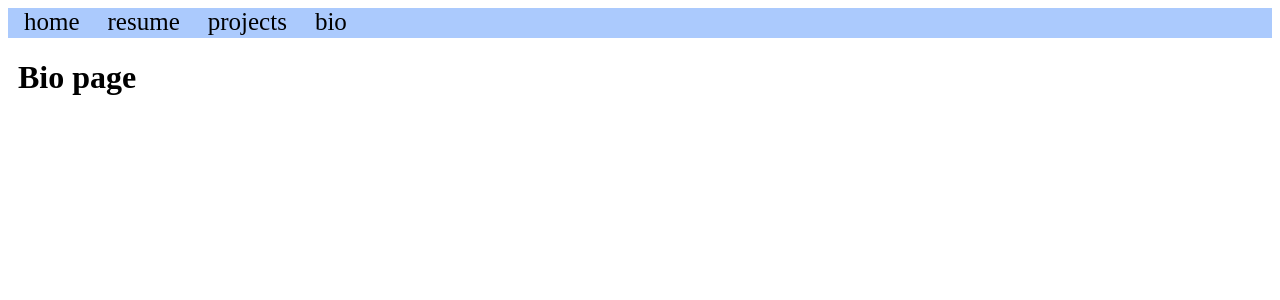
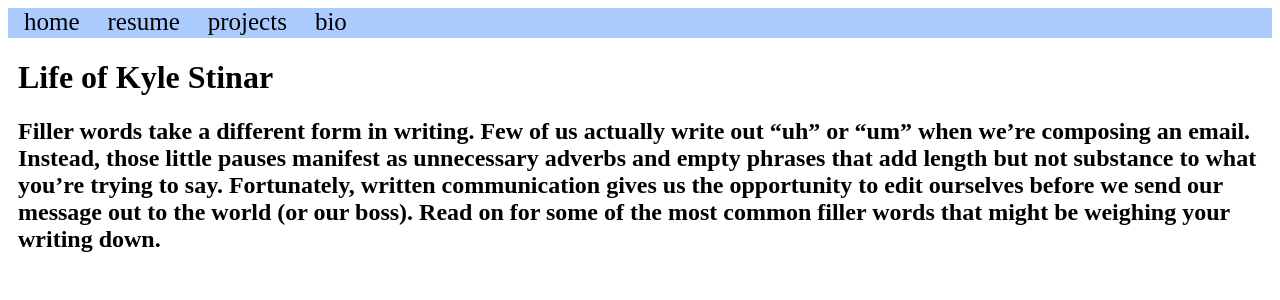
Before and after one commit to caveman0612/Kyles_website, a Django app: page /bio/ in a window 1280 px wide. Shown: the top 300 px of the page. Run offline with Django 3.2, Linux system fonts and the light colour scheme.

Commit message:
css and html work

```diff
--- a/mysite/resume/templates/resume/base_r.html
+++ b/mysite/resume/templates/resume/base_r.html
@@ -8,18 +8,6 @@
         width:100%;
         background-color:#ABCAFD;
     }
-
-<!--        .sidenav {-->
-<!--            height:100%;-->
-<!--            width:160px;-->
-<!--            position: fixed;-->
-<!--            z-index:1;-->
-<!--            top:0;-->
-<!--            left:0;-->
-<!--            background-color:#111;-->
-<!--            overflow-x: : hidden;-->
-<!--            padding-top:20px;-->
-<!--        }-->
 
         .sidenav a {
             padding:6px 8px 6px 16px;
@@ -37,8 +25,9 @@
         .main{
             padding: 0px 10px;
         }
+
+        {% block style %} {% endblock %}
     </style>
-
     <title>
         {% block title %} kyle's website {% endblock %}
     </title>
--- a/mysite/resume/templates/resume/bio.html
+++ b/mysite/resume/templates/resume/bio.html
@@ -2,6 +2,18 @@
 
 {% block title %} resume landing page{% endblock %}
 
+{% block style %}
+
+{% endblock %}
+
 {% block content %}
-<h1> Bio page</h1>
+<div>
+    <h1> Life of Kyle Stinar</h1>
+    <h2>
+Filler words take a different form in writing. Few of us actually write out “uh” or “um” when we’re composing an email. Instead, those little pauses manifest as unnecessary adverbs and empty phrases that add length but not substance to what you’re trying to say.
+
+Fortunately, written communication gives us the opportunity to edit ourselves before we send our message out to the world (or our boss). Read on for some of the most common filler words that might be weighing your writing down.
+</h2>
+</div>
+
 {% endblock %}
```
Also changed, not shown: mysite/resume/templates/resume/projects.html (+22 -4 lines).
